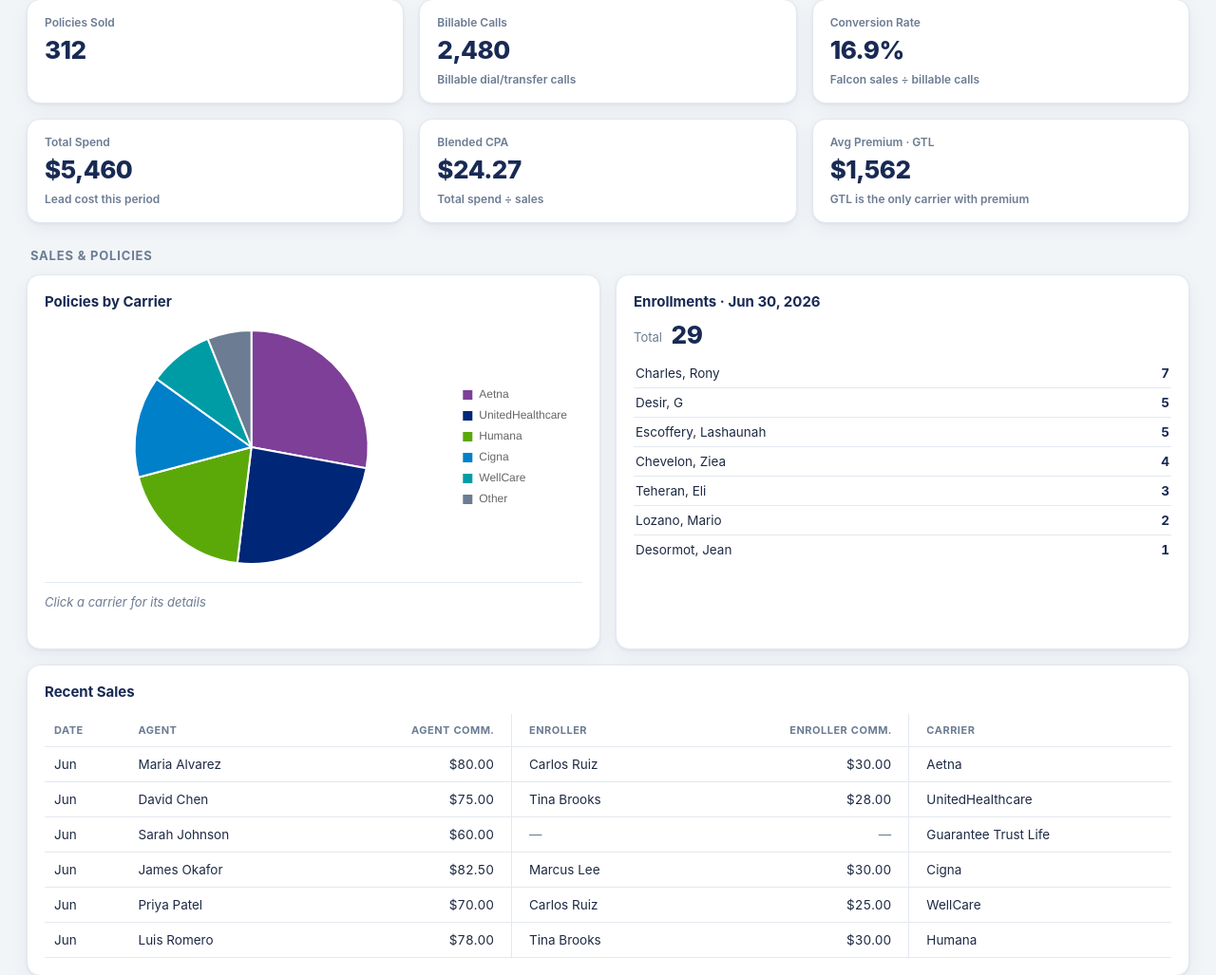
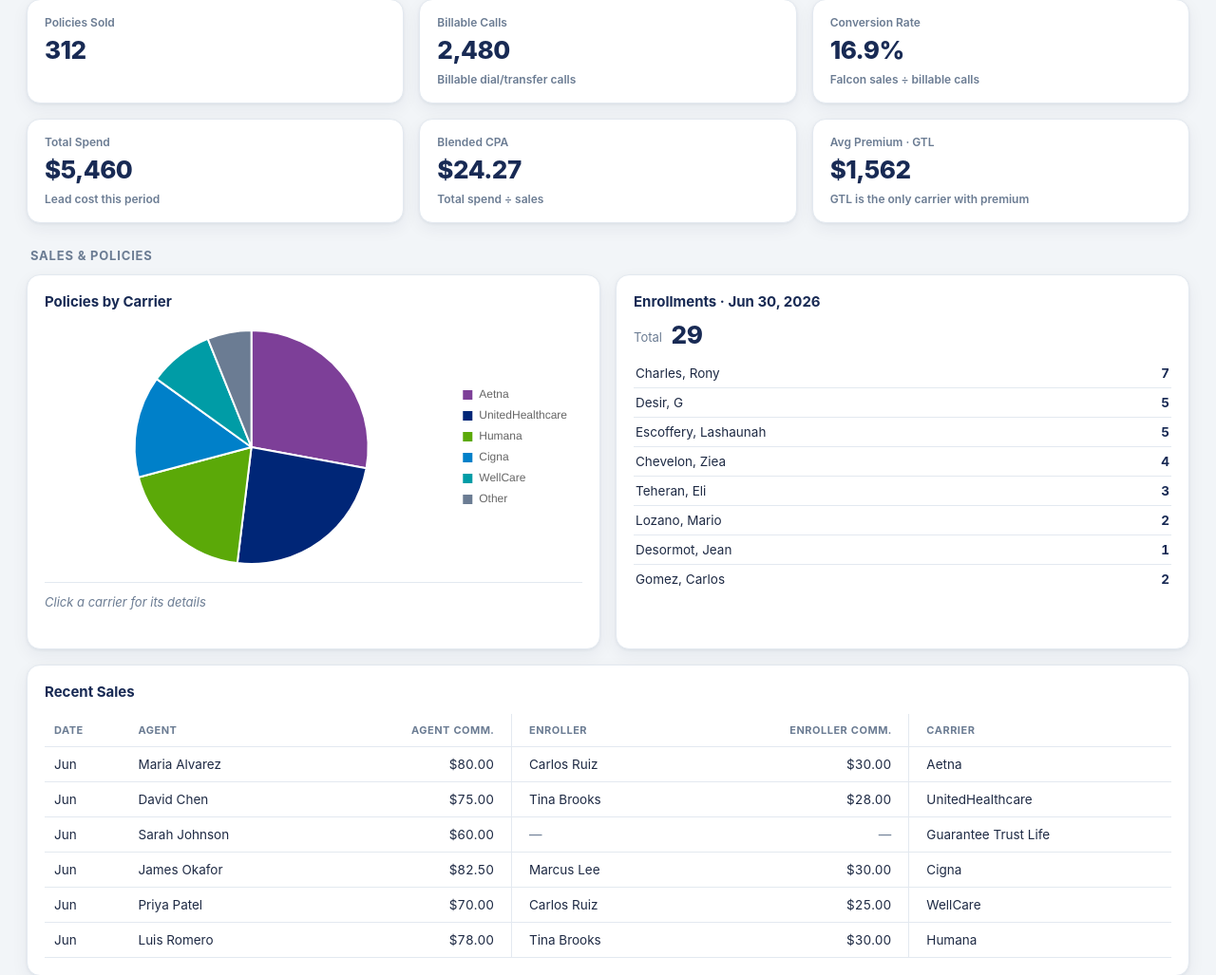
Before and after one commit to kendoric2/TLD-DASHBOARD-, a Flask app: page / in a window 1280 px wide. Shown: the part 160-1187 px from the top of the page at 95% size. Run offline with Flask 3, Linux system fonts and the light colour scheme.

Commit message:
Enrollments: list fills available card height instead of a fixed cap

```diff
--- a/static/dashboard.css
+++ b/static/dashboard.css
@@ -124,7 +124,8 @@ main{padding:22px 28px 40px;max-width:1280px;margin:0 auto}
 /* Enrollment tracker (in the card next to Policies by Carrier) */
 .enroll-total{font-size:13px;color:var(--muted);margin:-4px 0 10px}
 .enroll-total b{font-size:26px;color:var(--brand-dark);font-weight:800;letter-spacing:-.5px;margin-left:6px;vertical-align:-2px}
-.enroll-list{max-height:208px;overflow-y:auto}
+.enroll-card{display:flex;flex-direction:column}
+.enroll-list{flex:1 1 0;min-height:0;overflow-y:auto}   /* fills the card's height, scrolls only if needed */
 .enroll-row{display:flex;justify-content:space-between;align-items:center;padding:7px 2px;border-bottom:1px solid var(--line);font-size:13.5px}
 .enroll-row:last-child{border-bottom:none}
 .enroll-name{color:var(--text)}
--- a/templates/dashboard.html
+++ b/templates/dashboard.html
@@ -55,7 +55,7 @@
   <div class="section-title">Sales &amp; Policies</div>
   <div class="grid-2b">
     <div class="card"><h3>Policies by Carrier</h3><div class="chart-wrap"><canvas id="carrier"></canvas></div><div class="carrier-detail" id="carrierDetail"></div></div>
-    <div class="card">
+    <div class="card enroll-card">
       <h3>Enrollments · <span class="rangeLabel">Today</span></h3>
       <div class="enroll-total">Total <b id="enrollTotal">—</b></div>
       <div class="enroll-list" id="enrollList"></div>
```
